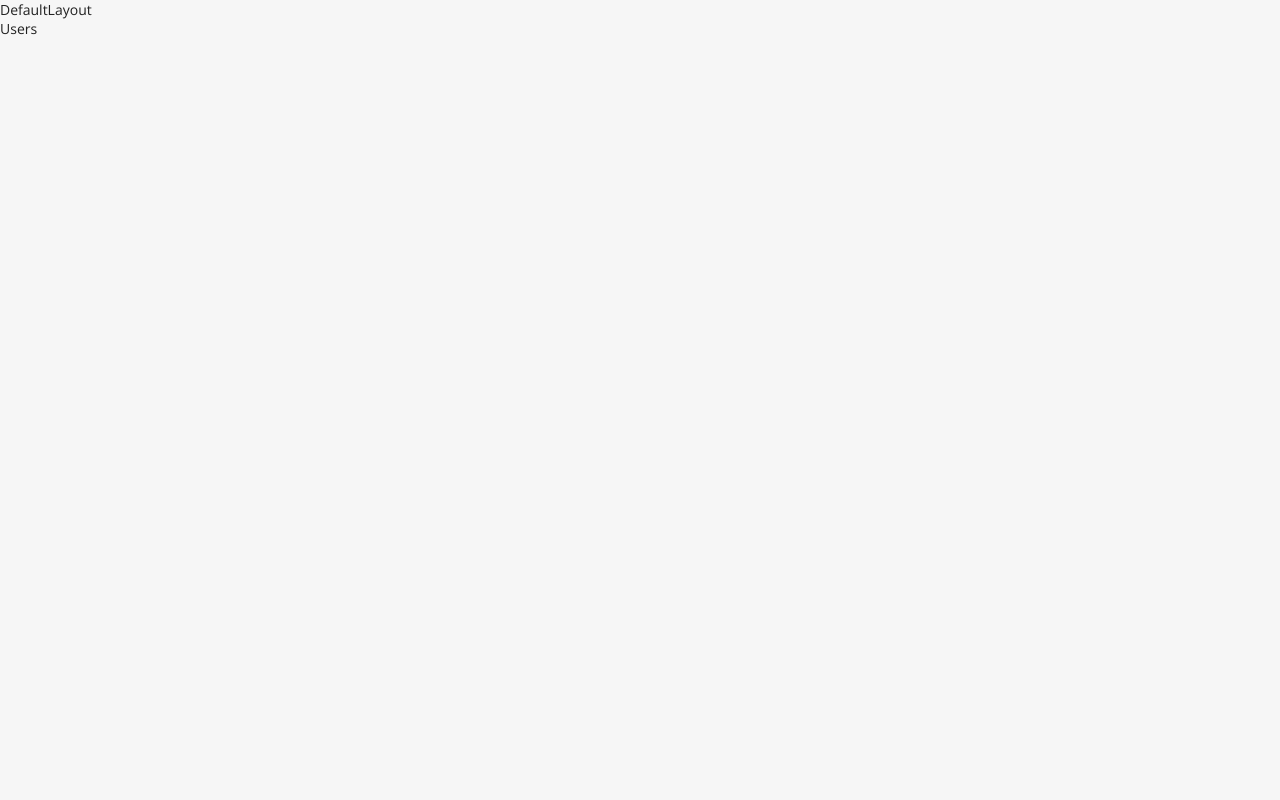
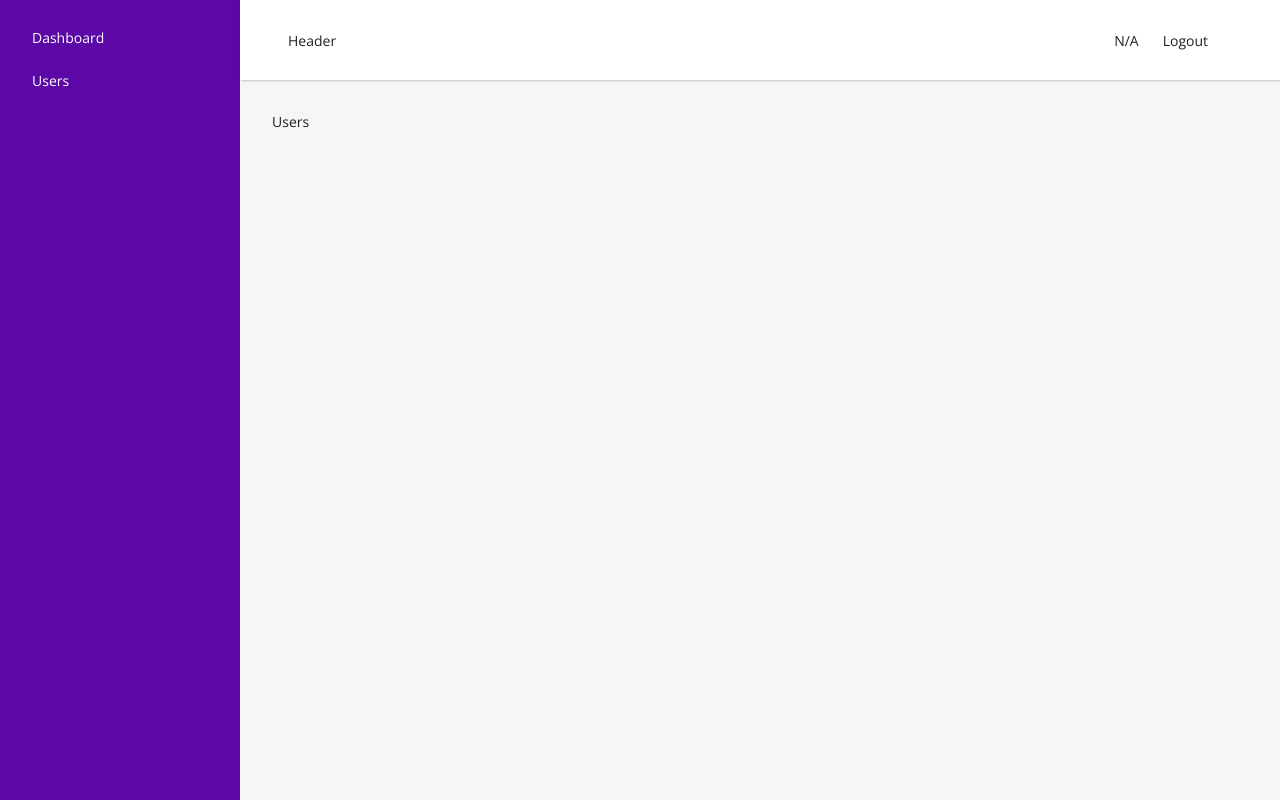
Before and after one commit to m4-programmer/laravel-react-full-stack, a React (Vite) app in the folder react/: page /users in a window 1280 px wide. Built offline with nearby package versions, Linux system fonts and the light colour scheme; sample sign-in values are in the browser's storage.

Commit message:
feat: designed default page

```diff
--- a/react/src/components/DefaultLayout.jsx
+++ b/react/src/components/DefaultLayout.jsx
@@ -1,16 +1,40 @@
 import React from 'react';
-import {Navigate, Outlet} from "react-router-dom";
+import {Link, Navigate, Outlet} from "react-router-dom";
 import {useStateContext} from "../contexts/ContextProvider.jsx";
 
 const DefaultLayout = () => {
-    const {token, user} = useStateContext()
+    const {token, user, setToken} = useStateContext()
     if (!token){
         return  <Navigate to={'/login' } />
     }
+
+    function handleLogout(e) {
+        e.preventDefault();
+        setToken("");
+        console.log("User Logged out")
+    }
+
     return (
-     <div>
-         DefaultLayout
-         <Outlet />
+     <div id={"defaultLayout"}>
+         <aside>
+             <Link to='/dashboard' >Dashboard</Link>
+             <Link to='/users' >Users</Link>
+         </aside>
+         <div className="content">
+             <header>
+                 <div>
+                     Header
+                 </div>
+                 <div>
+                     {user.name ?? "N/A"}
+                     <a href="#" onClick={handleLogout} className="btn-logout">Logout</a>
+                 </div>
+             </header>
+             <main>
+                 <Outlet />
+             </main>
+         </div>
+
      </div>
   )
 }
```
